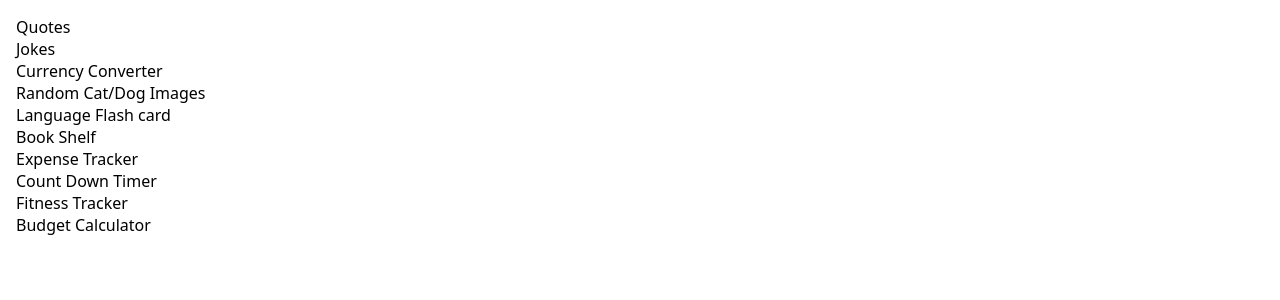
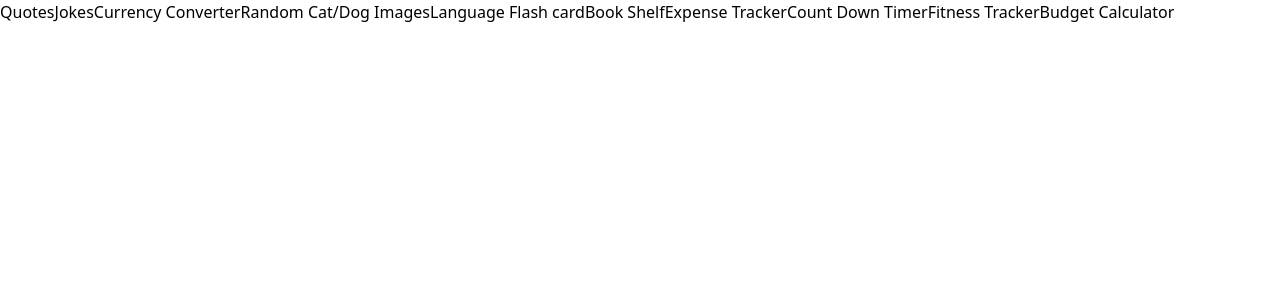
Before and after one commit to kalburgimanjunath/stackblitz-random-generator, a React (Create React App) app: page / in a window 1280 px wide. Shown: the top 300 px of the page. Built offline with nearby package versions, Linux system fonts and the light colour scheme.

Commit message:
tailwindcss added

```diff
--- a/src/components/Navbar.js
+++ b/src/components/Navbar.js
@@ -13,7 +13,7 @@ export default function Navbar() {
     'Budget Calculator',
   ];
   return (
-    <div>
+    <div className="absolute top-0 left-0 w-full bg-pink flex">
       {navbaritems &&
         navbaritems.map((item) => {
           return <div>{item}</div>;
--- a/src/style.css
+++ b/src/style.css
@@ -1,3 +1,6 @@
+@tailwind base;
+@tailwind components;
+@tailwind utilities;
 * {
   box-sizing: border-box;
 }
```
Also changed, not shown: package.json (+12 -0 lines).
